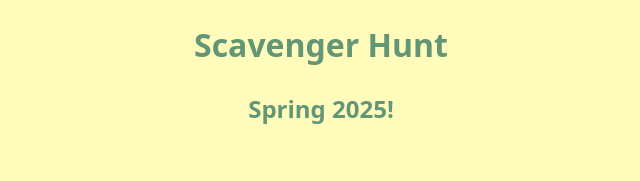
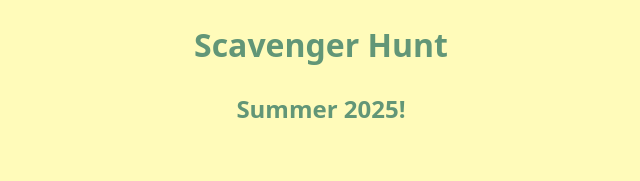
Before and after one commit to robertddobyns/scavhunt525, a React (Vite) app: page / in a window 1280 px wide. Shown: the top 181 px of the page, without its empty margins (319-959 px from the left). Built offline with nearby package versions, Linux system fonts and the light colour scheme.

Commit message:
update spring to summer

```diff
--- a/src/App.jsx
+++ b/src/App.jsx
@@ -35,7 +35,7 @@ function App() {
         <TitleContainer>
           <h1>Scavenger Hunt</h1>
           <h2>
-            Spring 2025!
+            Summer 2025!
           </h2>
         </TitleContainer>
         <StyledButtonContainer>
```
